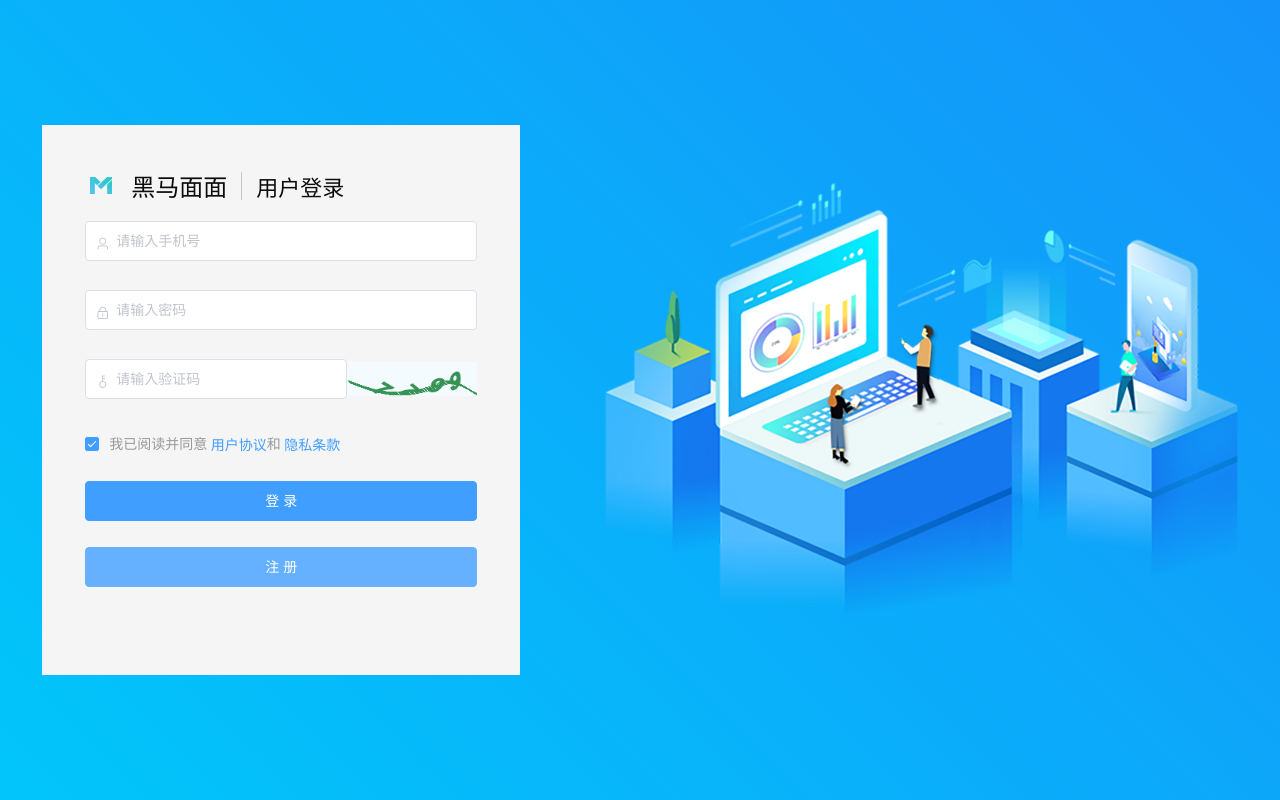
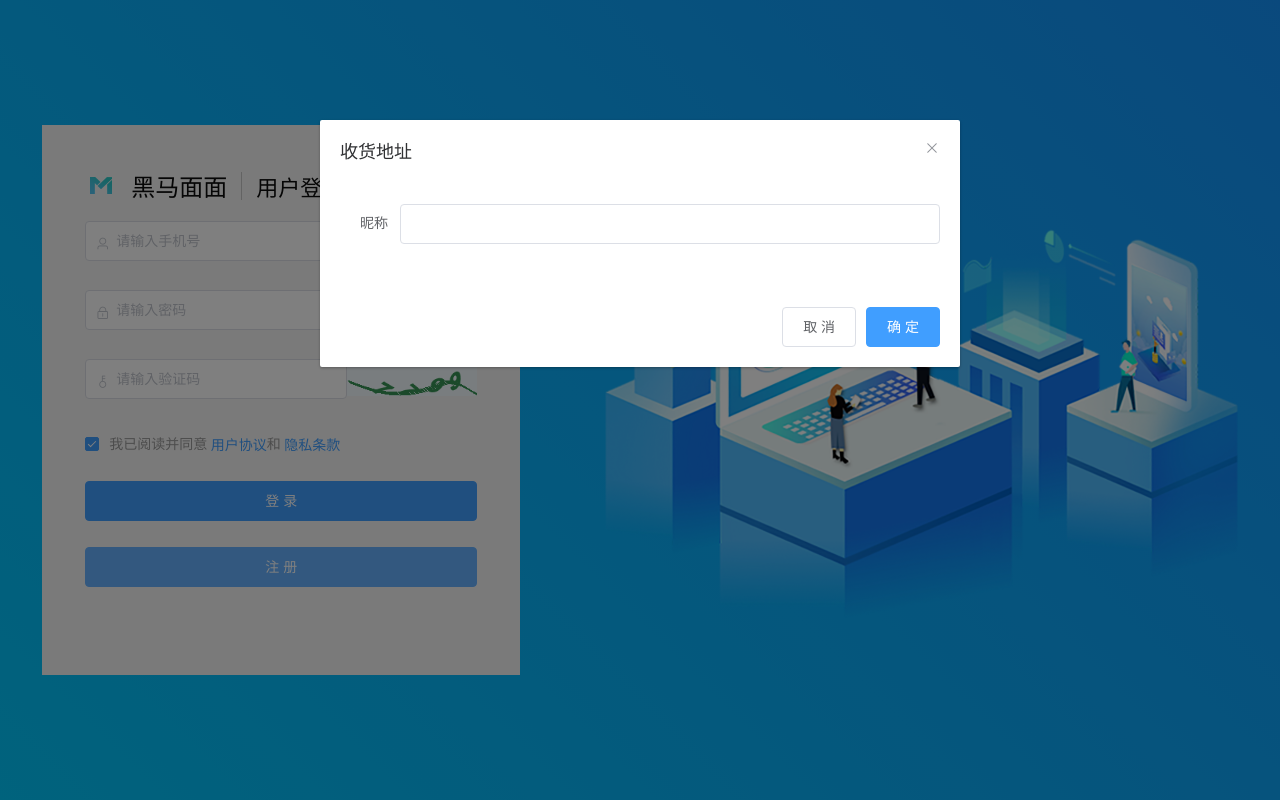
Before and after one commit to yanheeeeeeee/heimaMM, a Vue app: page /#/login in a window 1280 px wide. Both pictures are taken after a click on the button "注 册". Built offline with nearby package versions, Linux system fonts and the light colour scheme.

Commit message:
新增注册组件

```diff
--- /dev/null
+++ b/src/views/login/components/register.vue
@@ -0,0 +1,36 @@
+<template>
+  <!-- 注册模块Form -->
+  <el-dialog title="收货地址" :visible.sync="dialogFormVisible">
+    <el-form :model="regForm">
+      <el-form-item label="昵称" :label-width="formLabelWidth">
+        <el-input v-model="regForm.nickname" autocomplete="off"></el-input>
+      </el-form-item>
+    </el-form>
+    <div slot="footer" class="dialog-footer">
+      <el-button @click="dialogFormVisible = false">取 消</el-button>
+      <el-button type="primary" @click="dialogFormVisible = false">确 定</el-button>
+    </div>
+  </el-dialog>
+</template>
+
+<script>
+export default {
+  data() {
+    return {
+      regForm: {
+        nickname: "",
+        email: "",
+        pboneNum: "",
+        password: "",
+        imgCode: "",
+        msgCode: ""
+      },
+      dialogFormVisible: false,
+      formLabelWidth: "60px"
+    };
+  }
+};
+</script>
+
+<style>
+</style>
--- a/src/views/login/index.vue
+++ b/src/views/login/index.vue
@@ -61,18 +61,25 @@
         <el-row>
           <el-col :span="24">
             <el-form-item>
-              <el-button type="primary">注 册</el-button>
+              <el-button type="primary" @click="$refs.register.dialogFormVisible = true">注 册</el-button>
             </el-form-item>
           </el-col>
         </el-row>
       </el-form>
     </div>
     <img src="./images/login_banner_ele.png" alt />
+
+    <!-- 注册对话框 -->
+    <register ref="register"></register>
   </div>
 </template>
 
 <script>
+import register from "./components/register.vue";
 export default {
+  components: {
+    register
+  },
   data() {
     return {
       form: {
@@ -233,8 +240,8 @@
         .el-form-item__content {
           line-height: 24px;
 
-          .el-checkbox{
-              margin-right: 10px;
+          .el-checkbox {
+            margin-right: 10px;
           }
         }
       }
```
